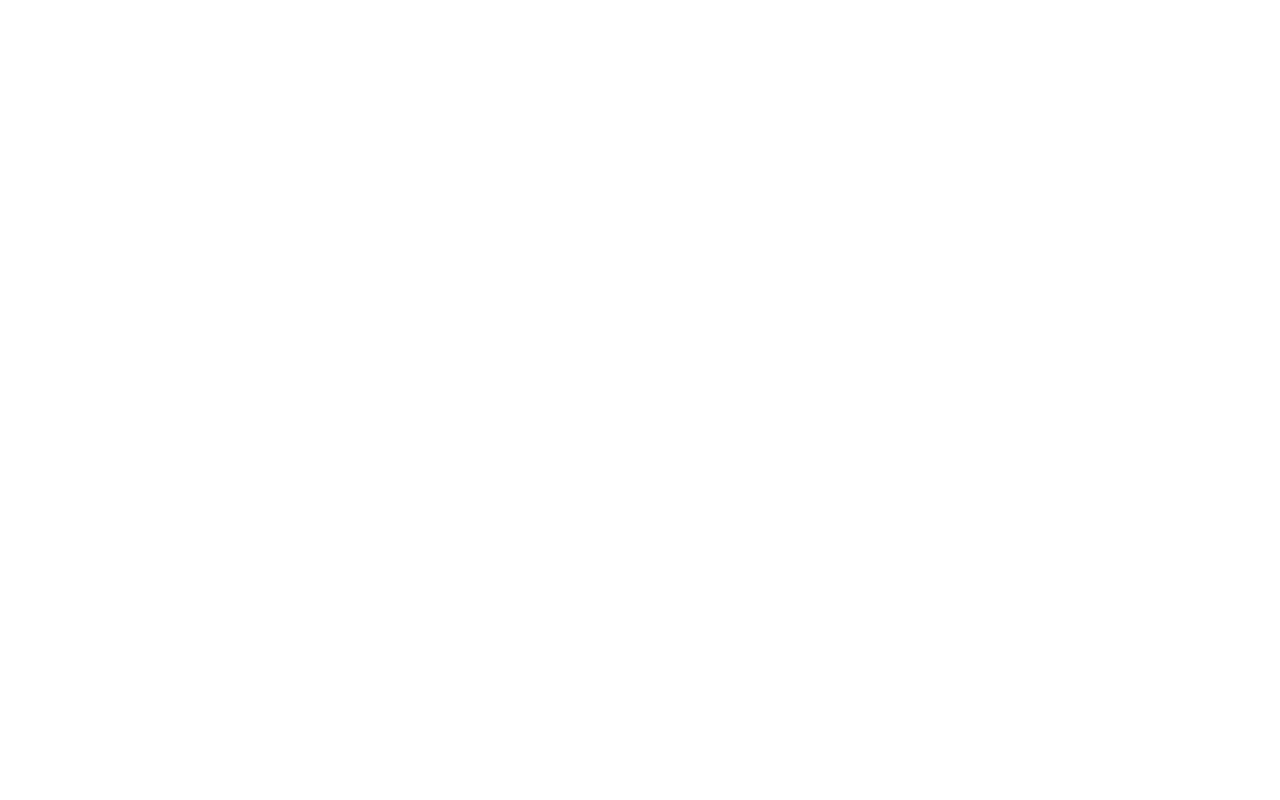
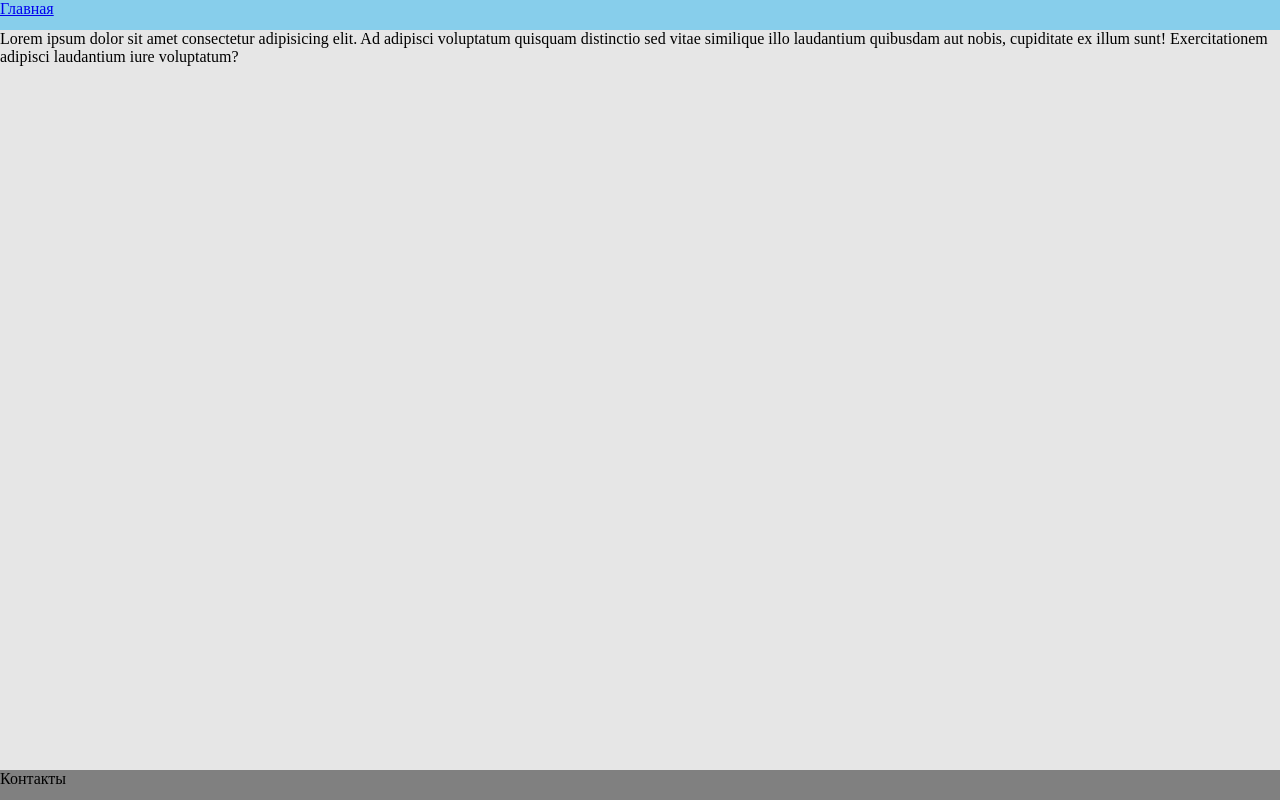
Before and after one commit to Isckatel/consumers, a plain HTML site: page index.html in a window 1280 px wide. Drawn offline with nearby package versions, Linux system fonts and the light colour scheme.

Commit message:
added func objToConsumers

```diff
--- /dev/null
+++ b/css/master.css
@@ -0,0 +1,35 @@
+*{
+    margin: 0;
+    padding: 0;
+    border: 0;
+    outline: none;
+}
+
+html,body {
+    height: 100%;
+}
+
+.wrapper {
+    display: flex;
+    flex-direction: column;
+    height: 100%;
+}
+
+header {
+    background: skyblue;
+    flex: 0 0 auto;
+    min-height: 30px;
+}
+
+main {
+    background: rgb(230, 230, 230);
+    flex-grow: 1;
+    flex: 1 0 auto;
+}
+
+footer {
+    background: gray;
+    flex-grow: 1;
+    flex: 0 0 auto;
+    min-height: 30px;
+}
--- /dev/null
+++ b/data.js
@@ -0,0 +1,13 @@
+const dataConsumers = {
+    consumers:[
+       {id:0, name:'Константин Константинович Константинопольский', type: 1, number: 1234567890123},
+       {id:1, name:'Иван Константинович Константинопольский', type: 1, number: 1334567890123},
+       {id:2, name:'ООО "Константинопольск"', type: 2, number: 1434567890123},
+       {id:3, name:'Сергей Константинович Константинопольский', type: 1, number: 1534567890123},
+       {id:4, name:'ООО "Конструкция"', type: 2, number: 1634567890123},
+       {id:-4, name:'Ошибочный объект', type: 3, number: 1634567890123}
+
+    ]
+};
+
+export const getData = () => dataConsumers;
--- /dev/null
+++ b/functions.js
@@ -0,0 +1,10 @@
+import Consumer from './models/consumer.js';
+
+export function objToConsumers(Obj) {
+    let consumersObj = [];
+    for(let i=0; i < Obj?.consumers.length; i++) {
+       let tmpConsumer = new Consumer (...Object.values(Obj?.consumers[i]));
+       if (tmpConsumer.isValid()) consumersObj.push(tmpConsumer);
+    }
+    return consumersObj;
+}
--- a/index.html
+++ b/index.html
@@ -5,12 +5,21 @@
     <meta name="description" content="Потребители">
     <meta name="author" content="html5css">
     <meta name="viewport" content="width=device-width, initial-scale=1">
-    <!-- <link rel="stylesheet" href="css/master.css"> -->
+    <link rel="stylesheet" href="css/master.css">
     <title>Потребители</title>
   </head>
   <body>
-
-
+    <div class="wrapper">
+      <header>
+        <a href="#">Главная</a>
+      </header>
+      <main>
+        <p>Lorem ipsum dolor sit amet consectetur adipisicing elit. Ad adipisci voluptatum quisquam distinctio sed vitae similique illo laudantium quibusdam aut nobis, cupiditate ex illum sunt! Exercitationem adipisci laudantium iure voluptatum?</p>
+      </main>
+      <footer>
+        <p>Контакты</p>
+      </footer>
+    </div>
   <script src="libraries/jquery-3.6.0.slim.min.js"> </script>
   <script type="module" src="models/consumer.js"> </script>
   <script type="module" src="main.js"></script>
--- a/main.js
+++ b/main.js
@@ -1,4 +1,6 @@
-import Consumer from "./models/consumer.js";
+import { objToConsumers } from './functions.js';
+import { getData } from './data.js';
 
-const user1 = new Consumer(0, "Алекс", 1, 1234567890123);
-console.log(user1);
+let cons2 = objToConsumers(getData());
+
+console.log(cons2);
--- a/models/consumer.js
+++ b/models/consumer.js
@@ -60,6 +60,12 @@ class Consumer {
             this.#number = value;
         }
     }
-
+    isValid() {
+        if (this.#id !== -1 && this.#name !== " " && this.#type !== -1 && this.#number !== -1) {
+            return true;
+        } else {
+            return false;
+        }
+    }
 }
 export default  Consumer;
```
